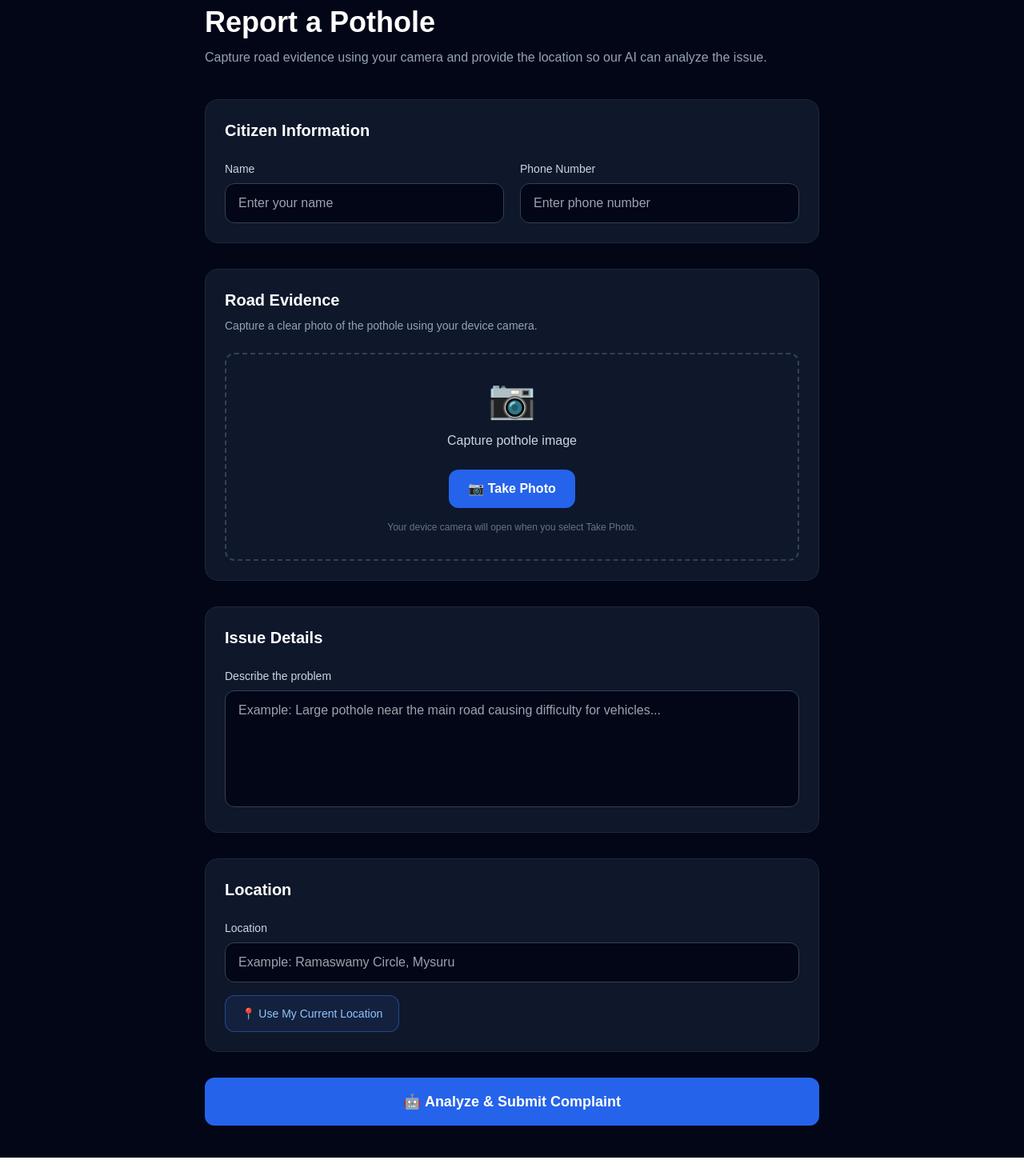
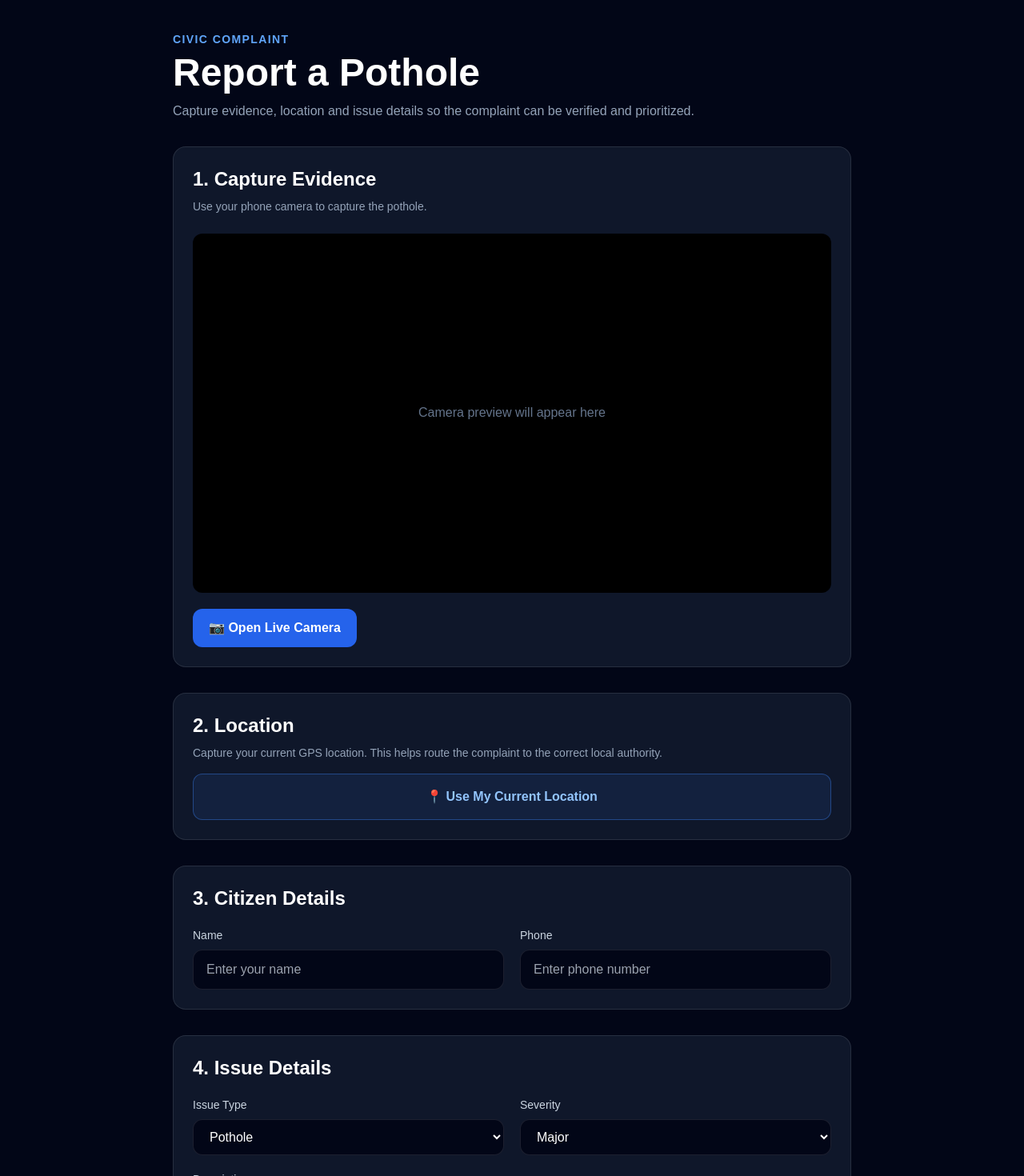
Before and after one commit to kannika-2025/HM26-ACA1-submission, a Next.js app: page /report in a window 1280 px wide. Shown: the part 80-1550 px from the top of the page at 80% size. Before the commit the page ends 1527 px from the top, so only its background shows below. Built offline with nearby package versions, Linux system fonts and the light colour scheme.

Commit message:
Add GPS location capture

```diff
--- a/src/app/report/page.tsx
+++ b/src/app/report/page.tsx
@@ -1,232 +1,546 @@
 "use client";
 
-import { useState } from "react";
+import { useRef, useState } from "react";
+
+type Coordinates = {
+  latitude: number;
+  longitude: number;
+};
 
 export default function ReportPage() {
-  const [image, setImage] = useState<string | null>(null);
-  const [fileName, setFileName] = useState("");
+  const videoRef = useRef<HTMLVideoElement | null>(null);
+  const canvasRef = useRef<HTMLCanvasElement | null>(null);
+  const mediaRecorderRef = useRef<MediaRecorder | null>(null);
+  const recordedChunksRef = useRef<Blob[]>([]);
 
-  const handleCameraCapture = (
-    event: React.ChangeEvent<HTMLInputElement>
-  ) => {
-    const file = event.target.files?.[0];
+  const [cameraOpen, setCameraOpen] = useState(false);
+  const [recording, setRecording] = useState(false);
+  const [photo, setPhoto] = useState<string | null>(null);
+  const [videoFile, setVideoFile] = useState<Blob | null>(null);
 
-    if (!file) return;
+  const [citizenName, setCitizenName] = useState("");
+  const [phone, setPhone] = useState("");
+  const [issueType, setIssueType] = useState("Pothole");
+  const [severity, setSeverity] = useState("Major");
+  const [description, setDescription] = useState("");
 
-    setFileName(file.name);
+  const [location, setLocation] = useState("");
+  const [coordinates, setCoordinates] = useState<Coordinates | null>(null);
+  const [locationLoading, setLocationLoading] = useState(false);
 
-    const imageUrl = URL.createObjectURL(file);
-    setImage(imageUrl);
+  const [error, setError] = useState("");
+  const [success, setSuccess] = useState("");
+
+  // -----------------------------
+  // GET CURRENT GPS LOCATION
+  // -----------------------------
+  const getCurrentLocation = () => {
+    setError("");
+    setSuccess("");
+    setLocationLoading(true);
+
+    if (!navigator.geolocation) {
+      setError("Geolocation is not supported by this phone/browser.");
+      setLocationLoading(false);
+      return;
+    }
+
+    navigator.geolocation.getCurrentPosition(
+      (position) => {
+        const latitude = position.coords.latitude;
+        const longitude = position.coords.longitude;
+
+        setCoordinates({
+          latitude,
+          longitude,
+        });
+
+        setLocation(
+          `GPS: ${latitude.toFixed(6)}, ${longitude.toFixed(6)}`
+        );
+
+        setLocationLoading(false);
+        setSuccess("📍 Current location captured successfully.");
+      },
+      (error) => {
+        console.error("GPS Error:", error);
+
+        setLocationLoading(false);
+
+        switch (error.code) {
+          case error.PERMISSION_DENIED:
+            setError(
+              "Location permission denied. Please enable Location permission for your browser."
+            );
+            break;
+
+          case error.POSITION_UNAVAILABLE:
+            setError(
+              "Location unavailable. Please turn ON GPS/Location services and try again."
+            );
+            break;
+
+          case error.TIMEOUT:
+            setError(
+              "Location request timed out. Please make sure GPS is ON and try again."
+            );
+            break;
+
+          default:
+            setError("Unable to get your current location.");
+        }
+      },
+      {
+        enableHighAccuracy: true,
+        timeout: 30000,
+        maximumAge: 0,
+      }
+    );
   };
 
-  const retakePhoto = () => {
-    setImage(null);
-    setFileName("");
+  // -----------------------------
+  // OPEN LIVE CAMERA
+  // -----------------------------
+  const openCamera = async () => {
+    try {
+      setError("");
+      setSuccess("");
+
+      const stream = await navigator.mediaDevices.getUserMedia({
+        video: {
+          facingMode: {
+            ideal: "environment",
+          },
+        },
+        audio: true,
+      });
+
+      if (videoRef.current) {
+        videoRef.current.srcObject = stream;
+        videoRef.current.play();
+      }
+
+      setCameraOpen(true);
+    } catch (err) {
+      console.error("Camera Error:", err);
+      setError(
+        "Unable to access camera. Please allow camera permission and try again."
+      );
+    }
+  };
+
+  // -----------------------------
+  // CLOSE CAMERA
+  // -----------------------------
+  const closeCamera = () => {
+    const stream = videoRef.current?.srcObject as MediaStream | null;
+
+    if (stream) {
+      stream.getTracks().forEach((track) => track.stop());
+    }
+
+    if (videoRef.current) {
+      videoRef.current.srcObject = null;
+    }
+
+    setCameraOpen(false);
+    setRecording(false);
+  };
+
+  // -----------------------------
+  // TAKE PHOTO
+  // -----------------------------
+  const takePhoto = () => {
+    const video = videoRef.current;
+    const canvas = canvasRef.current;
+
+    if (!video || !canvas) {
+      setError("Camera is not ready.");
+      return;
+    }
+
+    if (video.videoWidth === 0 || video.videoHeight === 0) {
+      setError("Camera is still starting. Please wait a moment.");
+      return;
+    }
+
+    canvas.width = video.videoWidth;
+    canvas.height = video.videoHeight;
+
+    const context = canvas.getContext("2d");
+
+    if (!context) {
+      setError("Unable to capture photo.");
+      return;
+    }
+
+    context.drawImage(video, 0, 0, canvas.width, canvas.height);
+
+    const imageData = canvas.toDataURL("image/jpeg", 0.9);
+
+    setPhoto(imageData);
+    setSuccess("📸 Photo captured successfully.");
+  };
+
+  // -----------------------------
+  // START VIDEO RECORDING
+  // -----------------------------
+  const startRecording = () => {
+    const stream = videoRef.current?.srcObject as MediaStream | null;
+
+    if (!stream) {
+      setError("Please open the camera first.");
+      return;
+    }
+
+    try {
+      recordedChunksRef.current = [];
+
+      const recorder = new MediaRecorder(stream);
+
+      mediaRecorderRef.current = recorder;
+
+      recorder.ondataavailable = (event) => {
+        if (event.data.size > 0) {
+          recordedChunksRef.current.push(event.data);
+        }
+      };
+
+      recorder.onstop = () => {
+        const blob = new Blob(recordedChunksRef.current, {
+          type: "video/webm",
+        });
+
+        setVideoFile(blob);
+        setSuccess("🎥 Video recorded successfully.");
+      };
+
+      recorder.start();
+      setRecording(true);
+      setError("");
+    } catch (err) {
+      console.error("Recording Error:", err);
+      setError("Video recording is not supported on this browser.");
+    }
+  };
+
+  // -----------------------------
+  // STOP VIDEO RECORDING
+  // -----------------------------
+  const stopRecording = () => {
+    if (mediaRecorderRef.current) {
+      mediaRecorderRef.current.stop();
+    }
+
+    setRecording(false);
+  };
+
+  // -----------------------------
+  // SUBMIT COMPLAINT
+  // -----------------------------
+  const handleSubmit = (event: React.FormEvent<HTMLFormElement>) => {
+    event.preventDefault();
+
+    setError("");
+    setSuccess("");
+
+    if (!photo && !videoFile) {
+      setError("Please capture a pothole photo or record a video.");
+      return;
+    }
+
+    if (!coordinates) {
+      setError("Please capture your current location.");
+      return;
+    }
+
+    setSuccess(
+      "✅ Complaint captured successfully. AI verification will be performed next."
+    );
   };
 
   return (
-    <main className="min-h-screen bg-slate-950 px-6 py-10 text-white">
-      <div className="mx-auto max-w-3xl">
+    <main className="min-h-screen bg-slate-950 text-white">
+      {/* HEADER */}
+      <header className="border-b border-white/10 bg-slate-950/95">
+        <div className="mx-auto flex max-w-6xl items-center justify-between px-6 py-5">
+          <a href="/" className="text-xl font-bold">
+            🕳️ PotholeWatch AI
+          </a>
 
-        {/* Header */}
-        <div className="mb-10">
           <a
             href="/"
-            className="text-sm text-blue-400 hover:text-blue-300"
+            className="rounded-lg border border-white/10 px-4 py-2 text-sm text-slate-300 hover:bg-white/5"
           >
-            ← Back to Home
+            Home
           </a>
+        </div>
+      </header>
 
-          <h1 className="mt-6 text-4xl font-bold">
+      {/* PAGE */}
+      <section className="mx-auto max-w-4xl px-6 py-10">
+        <div className="mb-8">
+          <p className="mb-2 text-sm font-semibold uppercase tracking-widest text-blue-400">
+            Civic Complaint
+          </p>
+
+          <h1 className="text-4xl font-bold md:text-5xl">
             Report a Pothole
           </h1>
 
           <p className="mt-3 text-slate-400">
-            Capture road evidence using your camera and provide
-            the location so our AI can analyze the issue.
+            Capture evidence, location and issue details so the complaint can
+            be verified and prioritized.
           </p>
         </div>
 
-        <form className="space-y-8">
+        {/* ERROR */}
+        {error && (
+          <div className="mb-6 rounded-xl border border-red-500/30 bg-red-500/10 p-4 text-red-300">
+            ⚠️ {error}
+          </div>
+        )}
 
-          {/* Citizen Information */}
-          <section className="rounded-2xl border border-slate-800 bg-slate-900 p-6">
-            <h2 className="text-xl font-semibold">
-              Citizen Information
-            </h2>
+        {/* SUCCESS */}
+        {success && (
+          <div className="mb-6 rounded-xl border border-green-500/30 bg-green-500/10 p-4 text-green-300">
+            {success}
+          </div>
+        )}
 
-            <div className="mt-6 grid gap-5 md:grid-cols-2">
+        <form onSubmit={handleSubmit} className="space-y-8">
+          {/* CAMERA SECTION */}
+          <section className="rounded-2xl border border-white/10 bg-slate-900 p-6">
+            <h2 className="text-2xl font-bold">1. Capture Evidence</h2>
 
+            <p className="mt-2 text-sm text-slate-400">
+              Use your phone camera to capture the pothole.
+            </p>
+
+            <div className="mt-6 overflow-hidden rounded-xl bg-black">
+              {cameraOpen ? (
+                <video
+                  ref={videoRef}
+                  autoPlay
+                  playsInline
+                  muted
+                  className="aspect-video w-full object-cover"
+                />
+              ) : (
+                <div className="flex aspect-video items-center justify-center text-slate-500">
+                  Camera preview will appear here
+                </div>
+              )}
+            </div>
+
+            <canvas ref={canvasRef} className="hidden" />
+
+            <div className="mt-5 flex flex-wrap gap-3">
+              {!cameraOpen ? (
+                <button
+                  type="button"
+                  onClick={openCamera}
+                  className="rounded-xl bg-blue-600 px-5 py-3 font-semibold hover:bg-blue-500"
+                >
+                  📷 Open Live Camera
+                </button>
+              ) : (
+                <>
+                  <button
+                    type="button"
+                    onClick={takePhoto}
+                    className="rounded-xl bg-green-600 px-5 py-3 font-semibold hover:bg-green-500"
+                  >
+                    📸 Take Photo
+                  </button>
+
+                  {!recording ? (
+                    <button
+                      type="button"
+                      onClick={startRecording}
+                      className="rounded-xl bg-purple-600 px-5 py-3 font-semibold hover:bg-purple-500"
+                    >
+                      🎥 Record Video
+                    </button>
+                  ) : (
+                    <button
+                      type="button"
+                      onClick={stopRecording}
+                      className="rounded-xl bg-red-600 px-5 py-3 font-semibold hover:bg-red-500"
+                    >
+                      ⏹️ Stop Recording
+                    </button>
+                  )}
+
+                  <button
+                    type="button"
+                    onClick={closeCamera}
+                    className="rounded-xl border border-white/10 px-5 py-3 font-semibold text-slate-300 hover:bg-white/5"
+                  >
+                    Close Camera
+                  </button>
+                </>
+              )}
+            </div>
+
+            {photo && (
+              <div className="mt-6">
+                <p className="mb-2 text-sm font-semibold text-slate-300">
+                  Captured Photo
+                </p>
+
+                <img
+                  src={photo}
+                  alt="Captured pothole"
+                  className="max-h-96 w-full rounded-xl object-contain"
+                />
+              </div>
+            )}
+
+            {videoFile && (
+              <div className="mt-6 rounded-xl border border-green-500/20 bg-green-500/5 p-4 text-green-300">
+                🎥 Video evidence is ready.
+              </div>
+            )}
+          </section>
+
+          {/* LOCATION SECTION */}
+          <section className="rounded-2xl border border-white/10 bg-slate-900 p-6">
+            <h2 className="text-2xl font-bold">2. Location</h2>
+
+            <p className="mt-2 text-sm text-slate-400">
+              Capture your current GPS location. This helps route the complaint
+              to the correct local authority.
+            </p>
+
+            <button
+              type="button"
+              onClick={getCurrentLocation}
+              disabled={locationLoading}
+              className="mt-4 w-full rounded-xl border border-blue-500/40 bg-blue-500/10 px-5 py-4 font-semibold text-blue-300 transition hover:bg-blue-500/20 disabled:cursor-not-allowed disabled:opacity-50"
+            >
+              {locationLoading
+                ? "📍 Getting Your Location..."
+                : "📍 Use My Current Location"}
+            </button>
+
+            {location && (
+              <div className="mt-4 rounded-xl border border-green-500/20 bg-green-500/10 p-4">
+                <p className="text-sm font-semibold text-green-300">
+                  Location captured
+                </p>
+
+                <p className="mt-1 text-sm text-slate-300">
+                  {location}
+                </p>
+
+                {coordinates && (
+                  <p className="mt-2 text-xs text-slate-500">
+                    Latitude: {coordinates.latitude.toFixed(6)} | Longitude:{" "}
+                    {coordinates.longitude.toFixed(6)}
+                  </p>
+                )}
+              </div>
+            )}
+          </section>
+
+          {/* CITIZEN DETAILS */}
+          <section className="rounded-2xl border border-white/10 bg-slate-900 p-6">
+            <h2 className="text-2xl font-bold">3. Citizen Details</h2>
+
+            <div className="mt-5 grid gap-5 md:grid-cols-2">
               <div>
                 <label className="mb-2 block text-sm text-slate-300">
                   Name
                 </label>
 
                 <input
-                  type="text"
+                  value={citizenName}
+                  onChange={(e) => setCitizenName(e.target.value)}
                   placeholder="Enter your name"
-                  className="w-full rounded-xl border border-slate-700 bg-slate-950 px-4 py-3 outline-none focus:border-blue-500"
+                  className="w-full rounded-xl border border-white/10 bg-slate-950 px-4 py-3 outline-none focus:border-blue-500"
                 />
               </div>
 
               <div>
                 <label className="mb-2 block text-sm text-slate-300">
-                  Phone Number
+                  Phone
                 </label>
 
                 <input
-                  type="tel"
+                  value={phone}
+                  onChange={(e) => setPhone(e.target.value)}
                   placeholder="Enter phone number"
-                  className="w-full rounded-xl border border-slate-700 bg-slate-950 px-4 py-3 outline-none focus:border-blue-500"
+                  className="w-full rounded-xl border border-white/10 bg-slate-950 px-4 py-3 outline-none focus:border-blue-500"
                 />
               </div>
-
             </div>
           </section>
 
-          {/* Camera Evidence */}
-          <section className="rounded-2xl border border-slate-800 bg-slate-900 p-6">
+          {/* ISSUE DETAILS */}
+          <section className="rounded-2xl border border-white/10 bg-slate-900 p-6">
+            <h2 className="text-2xl font-bold">4. Issue Details</h2>
 
-            <h2 className="text-xl font-semibold">
-              Road Evidence
-            </h2>
-
-            <p className="mt-2 text-sm text-slate-400">
-              Capture a clear photo of the pothole using your device camera.
-            </p>
-
-            {!image && (
-              <div className="mt-6 rounded-xl border-2 border-dashed border-slate-700 p-8 text-center">
-
-                <div className="text-5xl">
-                  📷
-                </div>
-
-                <p className="mt-4 text-slate-300">
-                  Capture pothole image
-                </p>
-
-                {/* Native Camera */}
-                <label
-                  htmlFor="cameraInput"
-                  className="mt-6 inline-block cursor-pointer rounded-xl bg-blue-600 px-6 py-3 font-semibold transition hover:bg-blue-500"
-                >
-                  📷 Take Photo
+            <div className="mt-5 grid gap-5 md:grid-cols-2">
+              <div>
+                <label className="mb-2 block text-sm text-slate-300">
+                  Issue Type
                 </label>
 
-                <input
-                  id="cameraInput"
-                  type="file"
-                  accept="image/*"
-                  capture="environment"
-                  onChange={handleCameraCapture}
-                  className="hidden"
-                />
+                <select
+                  value={issueType}
+                  onChange={(e) => setIssueType(e.target.value)}
+                  className="w-full rounded-xl border border-white/10 bg-slate-950 px-4 py-3 outline-none"
+                >
+                  <option>Pothole</option>
+                  <option>Road Damage</option>
+                  <option>Open Manhole</option>
+                  <option>Waterlogging</option>
+                  <option>Other</option>
+                </select>
+              </div>
 
-                <p className="mt-4 text-xs text-slate-500">
-                  Your device camera will open when you select Take Photo.
-                </p>
+              <div>
+                <label className="mb-2 block text-sm text-slate-300">
+                  Severity
+                </label>
 
+                <select
+                  value={severity}
+                  onChange={(e) => setSeverity(e.target.value)}
+                  className="w-full rounded-xl border border-white/10 bg-slate-950 px-4 py-3 outline-none"
+                >
+                  <option>Minor</option>
+                  <option>Major</option>
+                  <option>Dangerous</option>
+                </select>
               </div>
-            )}
+            </div>
 
-            {/* Captured Image */}
-            {image && (
-              <div className="mt-6">
-
-                <div className="mb-4 flex items-center justify-between">
-                  <p className="text-sm font-medium text-green-400">
-                    ✓ Photo captured successfully
-                  </p>
-                </div>
-
-                <img
-                  src={image}
-                  alt="Captured pothole"
-                  className="w-full rounded-2xl border border-slate-700 object-contain"
-                />
-
-                <p className="mt-3 text-sm text-slate-400">
-                  {fileName}
-                </p>
-
-                <button
-                  type="button"
-                  onClick={retakePhoto}
-                  className="mt-4 rounded-xl border border-blue-500/40 bg-blue-500/10 px-5 py-3 text-sm text-blue-300 transition hover:bg-blue-500/20"
-                >
-                  🔄 Retake Photo
-                </button>
-
-              </div>
-            )}
-
-          </section>
-
-          {/* Issue Details */}
-          <section className="rounded-2xl border border-slate-800 bg-slate-900 p-6">
-
-            <h2 className="text-xl font-semibold">
-              Issue Details
-            </h2>
-
-            <div className="mt-6">
-
+            <div className="mt-5">
               <label className="mb-2 block text-sm text-slate-300">
-                Describe the problem
+                Description
               </label>
 
               <textarea
+                value={description}
+                onChange={(e) => setDescription(e.target.value)}
                 rows={5}
-                placeholder="Example: Large pothole near the main road causing difficulty for vehicles..."
-                className="w-full resize-none rounded-xl border border-slate-700 bg-slate-950 px-4 py-3 outline-none focus:border-blue-500"
+                placeholder="Describe the pothole or road issue..."
+                className="w-full rounded-xl border border-white/10 bg-slate-950 px-4 py-3 outline-none focus:border-blue-500"
               />
-
             </div>
-
           </section>
 
-          {/* Location */}
-          <section className="rounded-2xl border border-slate-800 bg-slate-900 p-6">
-
-            <h2 className="text-xl font-semibold">
-              Location
-            </h2>
-
-            <div className="mt-6">
-
-              <label className="mb-2 block text-sm text-slate-300">
-                Location
-              </label>
-
-              <input
-                type="text"
-                placeholder="Example: Ramaswamy Circle, Mysuru"
-                className="w-full rounded-xl border border-slate-700 bg-slate-950 px-4 py-3 outline-none focus:border-blue-500"
-              />
-
-              <button
-                type="button"
-                className="mt-4 rounded-xl border border-blue-500/40 bg-blue-500/10 px-5 py-3 text-sm text-blue-300 transition hover:bg-blue-500/20"
-              >
-                📍 Use My Current Location
-              </button>
-
-            </div>
-
-          </section>
-
-          {/* Submit */}
+          {/* SUBMIT */}
           <button
             type="submit"
-            className="w-full rounded-xl bg-blue-600 px-6 py-4 text-lg font-semibold transition hover:bg-blue-500"
+            className="w-full rounded-xl bg-blue-600 px-6 py-4 text-lg font-bold hover:bg-blue-500"
           >
-            🤖 Analyze & Submit Complaint
+            🔍 Analyze & Submit Complaint
           </button>
-
         </form>
-
-      </div>
+      </section>
     </main>
   );
 }
```
